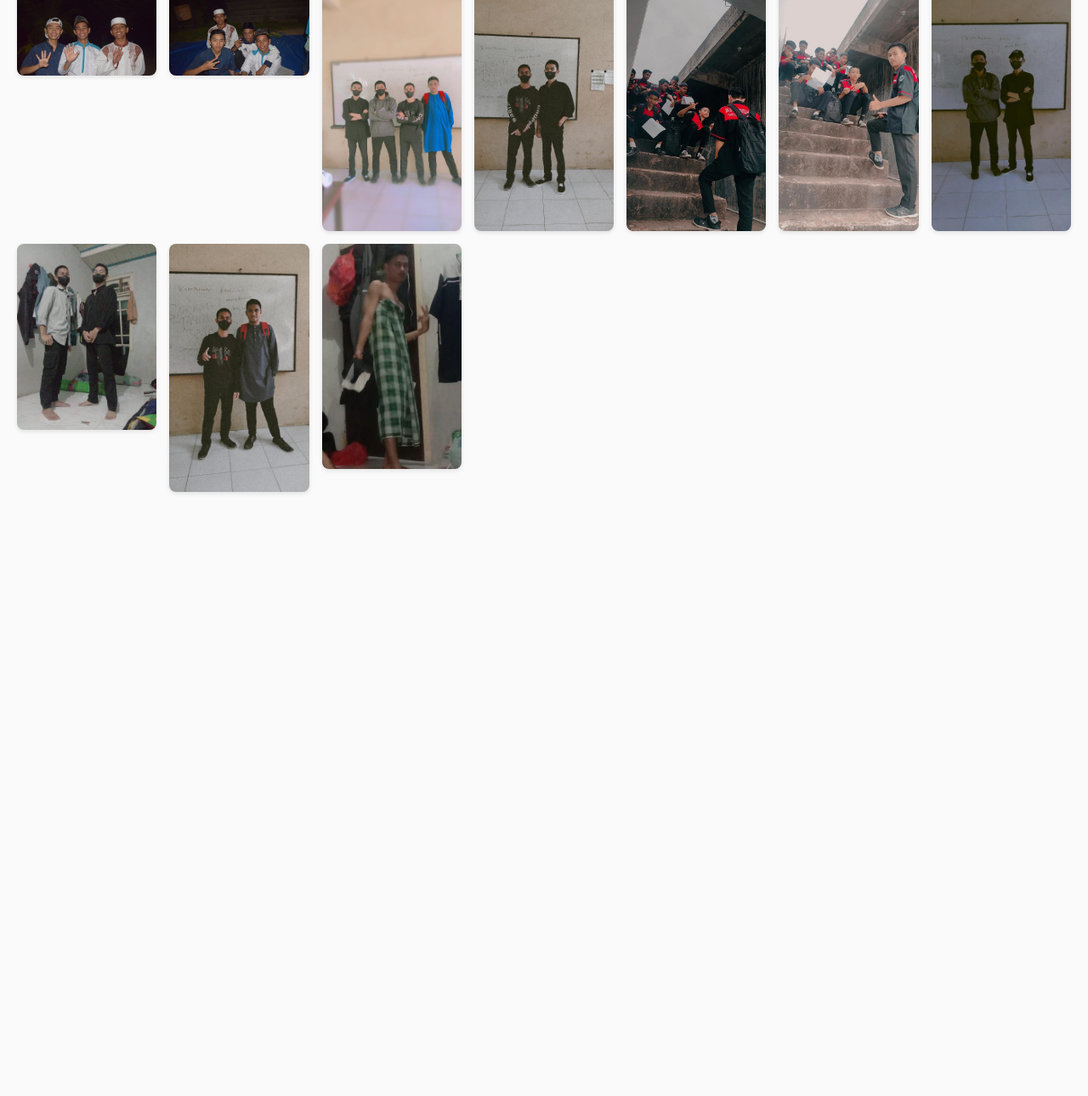
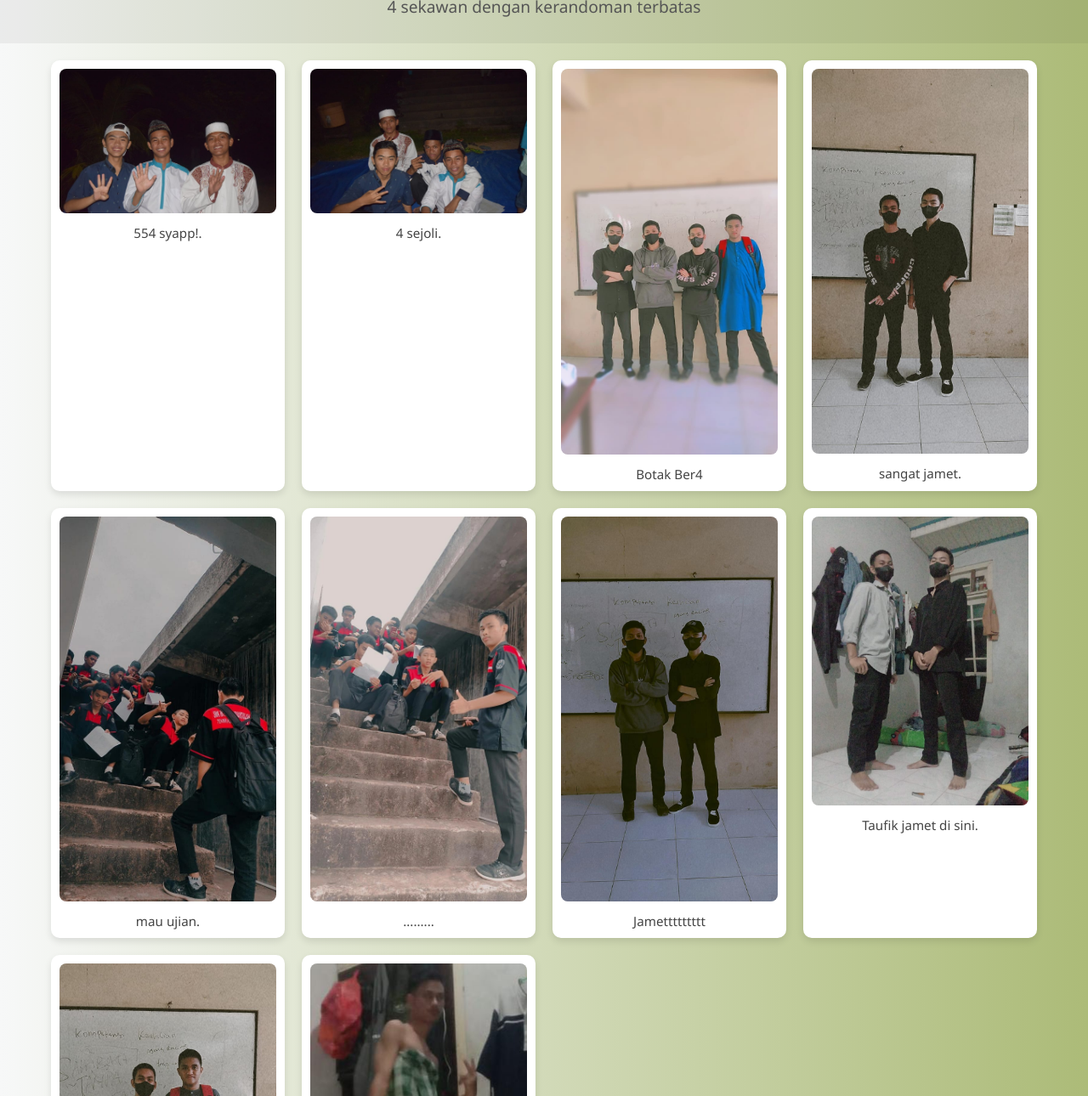
Before and after one commit to Uways24/4EVER, a plain HTML site: page index.html in a window 1280 px wide. Shown: the part 101-1391 px from the top of the page at 85% size. Before the commit the page ends 800 px from the top, so only its background shows below. Drawn offline with Linux system fonts and the light colour scheme.

Commit message:
Add files via upload

```diff
--- a/index.html
+++ b/index.html
@@ -1,14 +1,71 @@
 <!DOCTYPE html>
 <html lang="id">
 <head>
-  <meta charset="UTF-8" />
-  <meta name="viewport" content="width=device-width, initial-scale=1" />
-  <title>Galeri Foto 4EVER</title>
-  <link rel="stylesheet" href="style.css" />
+  <meta charset="UTF-8">
+  <meta name="viewport" content="width=device-width, initial-scale=1">
+  <title>Galeri gabut </title>
+  <link rel="stylesheet" href="style.css">
 </head>
 <body>
-  <h1>📸 Galeri Foto 4EVER</h1>
-  <div class="gallery" id="gallery"></div>
-  <script src="script.js"></script>
+  <header>
+    <h1>R,T,P,U</h1>
+    <p>4 sekawan dengan kerandoman terbatas</p>
+  </header>
+
+  <section class="gallery">
+    <div class="photo-card">
+      <img src="ber3.jpg" alt="Foto 1">
+      <p>554 syapp!.</p>
+    </div>
+
+    <div class="photo-card">
+      <img src="ber4.jpg" alt="Foto 2">
+      <p>4 sejoli.</p>
+    </div>
+
+    <div class="photo-card">
+      <img src="botak ber4.jpg" alt="Foto 3">
+      <p>Botak Ber4</p>
+    </div>
+
+    <div class="photo-card">
+      <img src="lol.jpg" alt="Foto 4">
+      <p>sangat jamet.</p>
+    </div>
+
+    <div class="photo-card">
+      <img src="rame.jpg" alt="Foto 5">
+      <p>mau ujian.</p>
+    </div>
+
+    <div class="photo-card">
+      <img src="rame2.jpg" alt="Foto 6">
+      <p>.........</p>
+    </div>
+
+    <div class="photo-card">
+      <img src="randi uways.jpg" alt="Foto 7">
+      <p>Jamettttttttt</p>
+    </div>
+
+    <div class="photo-card">
+      <img src="taufik uways.jpg" alt="Foto 8">
+      <p>Taufik jamet di sini.</p>
+    </div>
+
+    <div class="photo-card">
+      <img src="topik fendi.jpg" alt="Foto 9">
+      <p>pendi kek bapak bapak anak 4</p>
+    </div>
+
+    <div class="photo-card">
+      <img src="topik.jpg" alt="Foto 10">
+      <p>EAAAAAAAAAAAAAA</p>
+    </div>
+  </section>
+
+  <footer>
+    <p>&copy; 2025 Galeri SMK | Dibuat oleh Uways_NIH_BOSS</p>
+  </footer>
 </body>
 </html>
--- a/style.css
+++ b/style.css
@@ -1,28 +1,70 @@
-body {
-  font-family: Arial, sans-serif;
-  background-color: #fafafa;
-  margin: 20px;
-  text-align: center;
+* {
+  box-sizing: border-box;
+  margin: 0;
+  padding: 0;
 }
 
-h1 {
+body {
+  font-family: 'Segoe UI', sans-serif;
+  background: linear-gradient(to right, #f7f8f8, #acbb78);
   color: #333;
+  min-height: 100vh;
+}
+
+header {
+  text-align: center;
+  padding: 30px 10px;
+  background-color: rgba(0, 0, 0, 0.05);
+}
+
+header h1 {
+  font-size: 2.5rem;
+  margin-bottom: 10px;
+}
+
+header p {
+  font-size: 1.2rem;
+  color: #555;
 }
 
 .gallery {
   display: grid;
-  grid-template-columns: repeat(auto-fit, minmax(150px, 1fr));
-  gap: 15px;
-  margin-top: 20px;
+  grid-template-columns: repeat(auto-fit, minmax(220px, 1fr));
+  gap: 20px;
+  padding: 20px;
+  max-width: 1200px;
+  margin: auto;
 }
 
-.gallery img {
-  width: 100%;
-  border-radius: 8px;
-  box-shadow: 0 2px 5px rgba(0,0,0,0.1);
+.photo-card {
+  background-color: #fff;
+  padding: 10px;
+  border-radius: 10px;
+  box-shadow: 0 4px 8px rgba(0,0,0,0.1);
   transition: transform 0.3s ease;
 }
 
-.gallery img:hover {
-  transform: scale(1.05);
+.photo-card:hover {
+  transform: translateY(-5px);
 }
+
+.photo-card img {
+  width: 100%;
+  border-radius: 8px;
+  transition: 0.3s;
+}
+
+.photo-card p {
+  margin-top: 8px;
+  font-size: 0.95rem;
+  color: #444;
+  text-align: center;
+}
+
+footer {
+  text-align: center;
+  padding: 15px;
+  background: #eee;
+  margin-top: 30px;
+  font-size: 0.9rem;
+}
```
